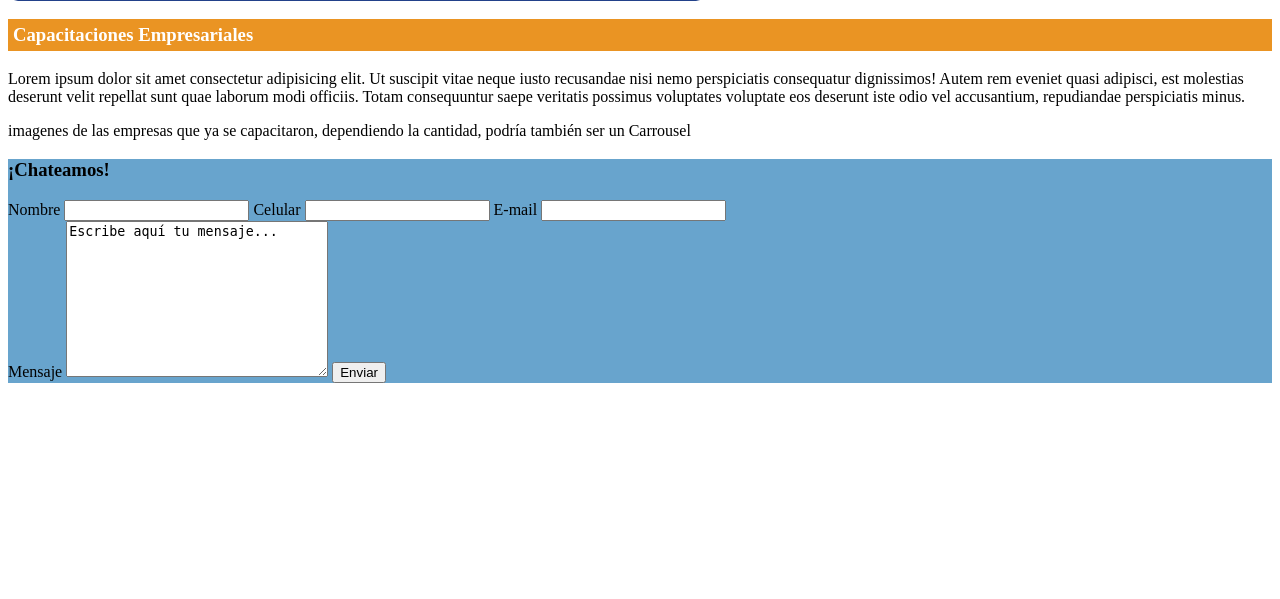
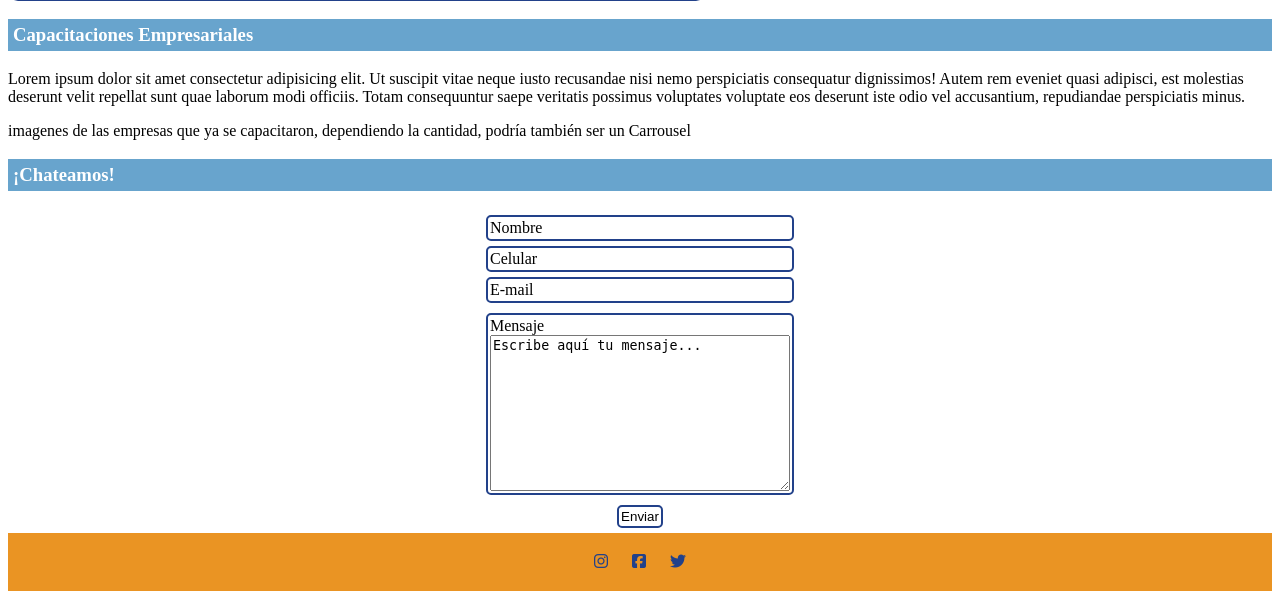
Before and after one commit to MarcosLukac/Gymcreativo, a PHP site: page /views/index.html in a window 1280 px wide. Shown: the part 1048-1647 px from the top of the page. Before the commit the page ends 1431 px from the top, so only its background shows below. Run offline with PHP 8.4, Linux system fonts and the light colour scheme; some libraries are stand-ins or nearby versions.

Commit message:
add style

```diff
--- a/public/css/style.css
+++ b/public/css/style.css
@@ -54,7 +54,7 @@ input#menu {
     display: inline-block;
 }
 .titulo-seccion {
-    background-color: #ea9423;
+    background-color: #68a4cd;
     padding: 5px;
     color: #ffffff;
 }
@@ -75,11 +75,51 @@ input#menu {
 /* fin capacitaciones empresariales  */
 
 /* diseño chateamos */
-
-.chateamos {
-    background-color: #68a4cd;
+input {
+    border:none;
+}
+.form-campo {
+    padding: 2px;
+    border: solid 2px #22418a;
+    border-radius: 5px;
+    background-color: #ffffff;
+    width: 300px;
+    margin: 5px;
+}
+.message-form {
+    display: flex;
+    flex-direction: column;
+}
+.form {
+    display: flex;
+    flex-wrap: wrap;
+    flex-direction: column;
+    align-items: center;
+}
+.chateamos-boton {
+    padding: 2px;
+    border: solid 2px #22418a;
+    border-radius: 5px;
+    background-color: #ffffff;
+    width: fit-content;
+    margin: 5px;
 }
 /* fin chateamos */
+
+/* diseño footer  */
+.footer {
+    background-color: #ea9423;
+    color: #22418a;
+    padding: 20px;
+    text-align: center;
+}
+.footer-links {
+    padding: 10px;
+    color: #22418a;
+}
+/* fin footer  */
+
+
 
 /* Desktop version */
 
@@ -138,4 +178,11 @@ input#menu {
         width: 39%;
     }
     /* fin diseño gym creativo */
+
+
+
+    /* fin chateamos */
+
+    /* diseño footer  */
+    /* fin footer  */
 }
--- a/views/index.html
+++ b/views/index.html
@@ -63,21 +63,39 @@
             <p>imagenes de las empresas que ya se capacitaron, dependiendo la cantidad, podría también ser un Carrousel</p>
         </section>
     </main>
-    <footer id="chateamos" class="chateamos">
-        <h3>¡Chateamos!</h3>
-        <form action="/" method="post">
+    <section id="chateamos" class="chateamos">
+        <h3 class="titulo-seccion">¡Chateamos!</h3>
+        <form action="index.html" method="post">
+            <div class="form">
                 <div>
-            <label for="name">Nombre</label>
+                    <div class="form-campo">
+                        <label for="name" class="label-form">Nombre</label>
                         <input type="text" name="name" id="name">
-            <label for="cell">Celular</label>
+                    </div>
+                    <div class="form-campo">
+                        <label for="cell" class="label-form">Celular</label>
                         <input type="number" name="cell" id="cell">
-            <label for="email">E-mail</label>
+                    </div>
+                    <div class="form-campo">
+                        <label for="email" class="label-form">E-mail</label>
                         <input type="email" name="email" id="email">
                     </div>
-            <label for="message">Mensaje</label>
+                </div>
+                <div class="form-campo message-form">
+                    <label for="message" class="label-form">Mensaje</label>
                     <textarea name="message" id="chateamos-message" cols="30" rows="10">Escribe aquí tu mensaje...</textarea>
+                </div>
                 <input type="submit" value="Enviar" class="chateamos-boton">
+            </div>
+
         </form>
+    </section>
+    <footer>
+        <div class="footer">
+            <a href="" class="footer-links"><i class="fab fa-instagram"></i></a>
+            <a href="" class="footer-links"><i class="fab fa-facebook-square"></i></a>
+            <a href="" class="footer-links"><i class="fab fa-twitter"></i></a>
+        </div>
     </footer>
 </body>
 </html>
```
Lines whose indentation alone changed are shown as unchanged.
